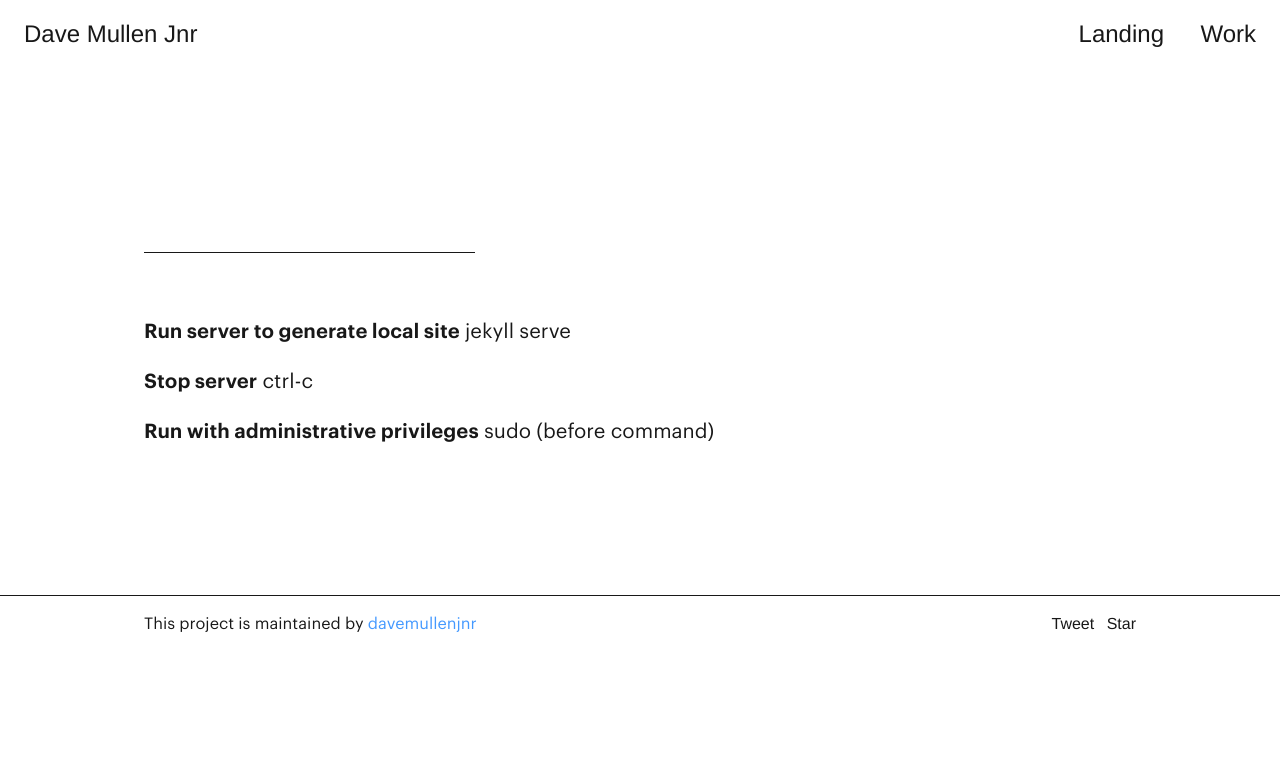
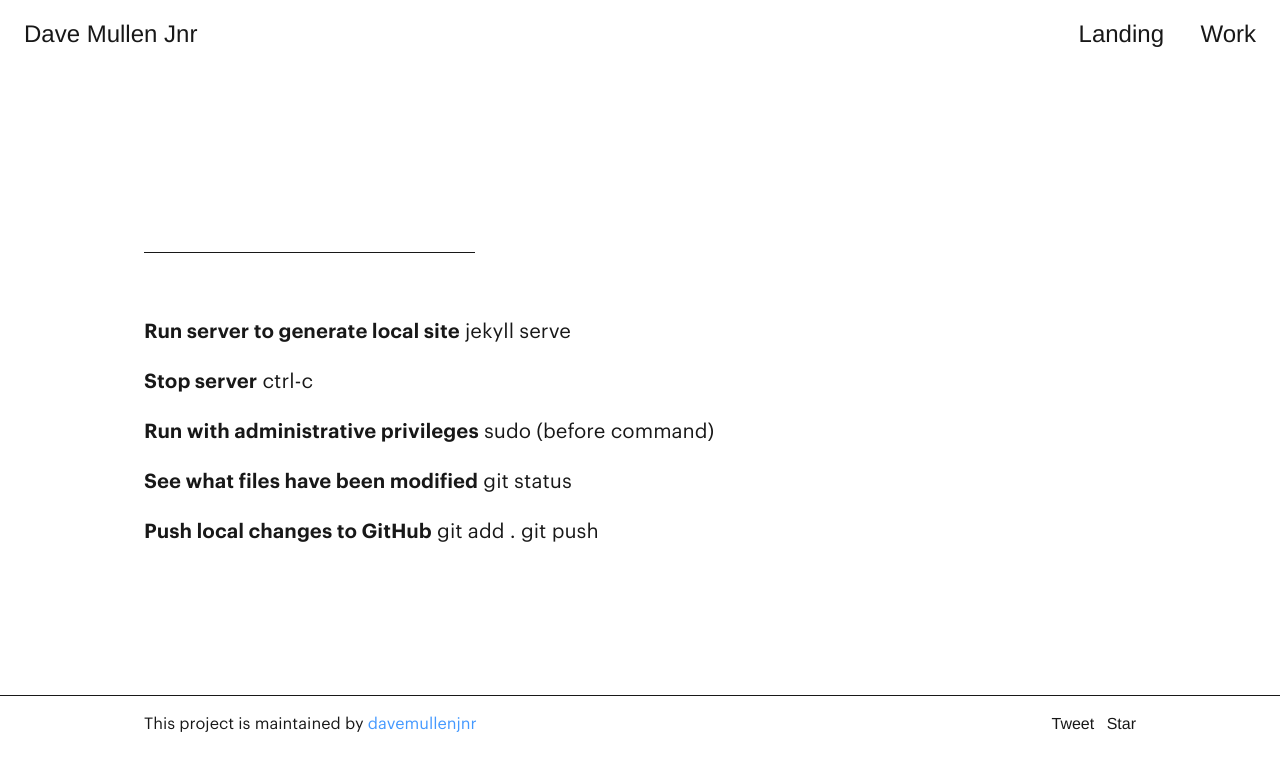
Before and after one commit to davemullenjnr/davemullenjnr, a Jekyll site: the page built from GitNotes.md, in a window 1280 px wide. Shown: the top 771 px of the page. Built offline with Jekyll 4.4.1, drawn with Linux system fonts in a browser that asks for light colours; some web fonts are replaced; our own code applies the rules of GitHub Pages for plain Markdown files; comment, search, counter and statistics services are not loaded.

Commit message:
Git notes update

```diff
--- a/GitNotes.md
+++ b/GitNotes.md
@@ -6,3 +6,10 @@ ctrl-c
 
 **Run with administrative privileges**
 sudo (before command)
+
+**See what files have been modified**
+git status
+
+**Push local changes to GitHub**
+git add .
+git push
```
